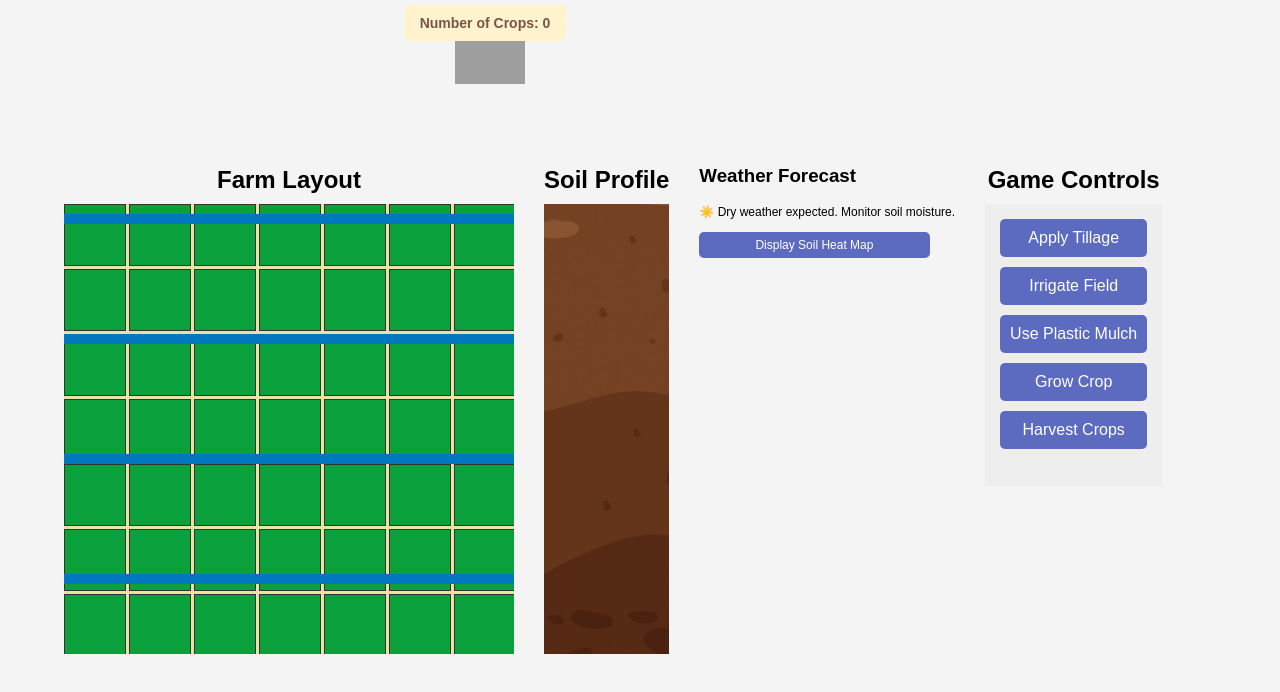
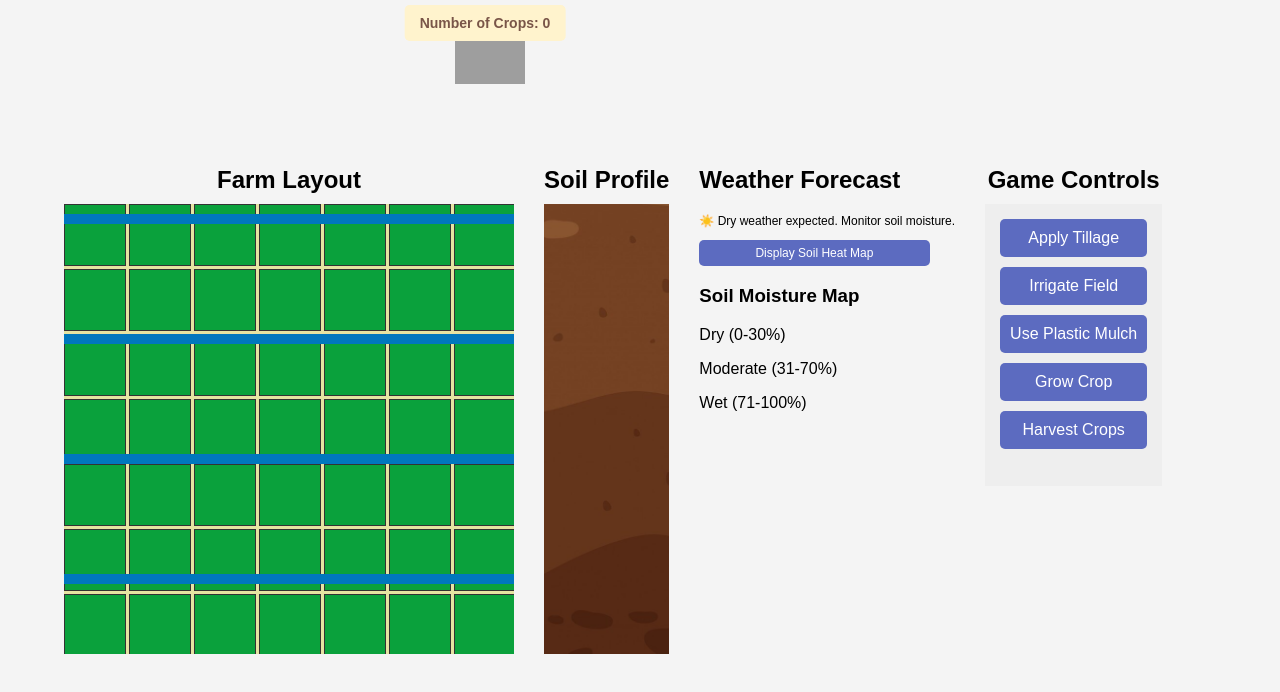
Before and after one commit to saunsr/MPG, a website: page index.html in a window 1280 px wide. Both pictures are taken after a click on the button "Start Game". Drawn offline with Linux system fonts and the light colour scheme; grey boxes are pictures that could not be loaded.

Commit message:
Update_5_index.html
now with evaporation and moisture update

```diff
--- a/index.html
+++ b/index.html
@@ -39,13 +39,13 @@
 
         <!-- Forecast Screen (New) -->
         <div id="forecast-screen">
-            <h3>Weather Forecast</h3>
+            <h2>Weather Forecast</h2>
             <p id="forecast-text">Loading forecast...</p>
             <!-- Soil Map Button -->
             <button id="soil-map-btn">Display Soil Heat Map</button>
             <!-- Soil Map Overlay (Initially Hidden) -->
             <div id="soil-map" style="display: none;">
-                <h4 id="soil-map-header">Soil Type Heat Map</h4>
+                <h3 id="soil-map-header">Soil Type Heat Map</h3>
                 <div id="soil-map-overlay"></div>
                 <p>Legend:</p>
                 <ul>
@@ -54,6 +54,18 @@
                     <li><span class="soil loam"></span> Loam Soil (Balanced)</li>
                 </ul>
             </div>
+            <!-- Soil Moisture Map Section -->
+            <h3 id="moisture-map-header">Soil Moisture Map</h3>
+            <div id="moisture-map">
+            <!-- Moisture grid will be dynamically created here -->
+            </div>
+
+           <!-- Soil Moisture Legend -->
+           <div id="moisture-legend">
+           <p><span class="moisture dry"></span> Dry (0-30%)</p>
+           <p><span class="moisture moderate"></span> Moderate (31-70%)</p>
+           <p><span class="moisture wet"></span> Wet (71-100%)</p>
+           </div>
         </div>
 
         <!-- Sidebar (Game Controls) -->
```
